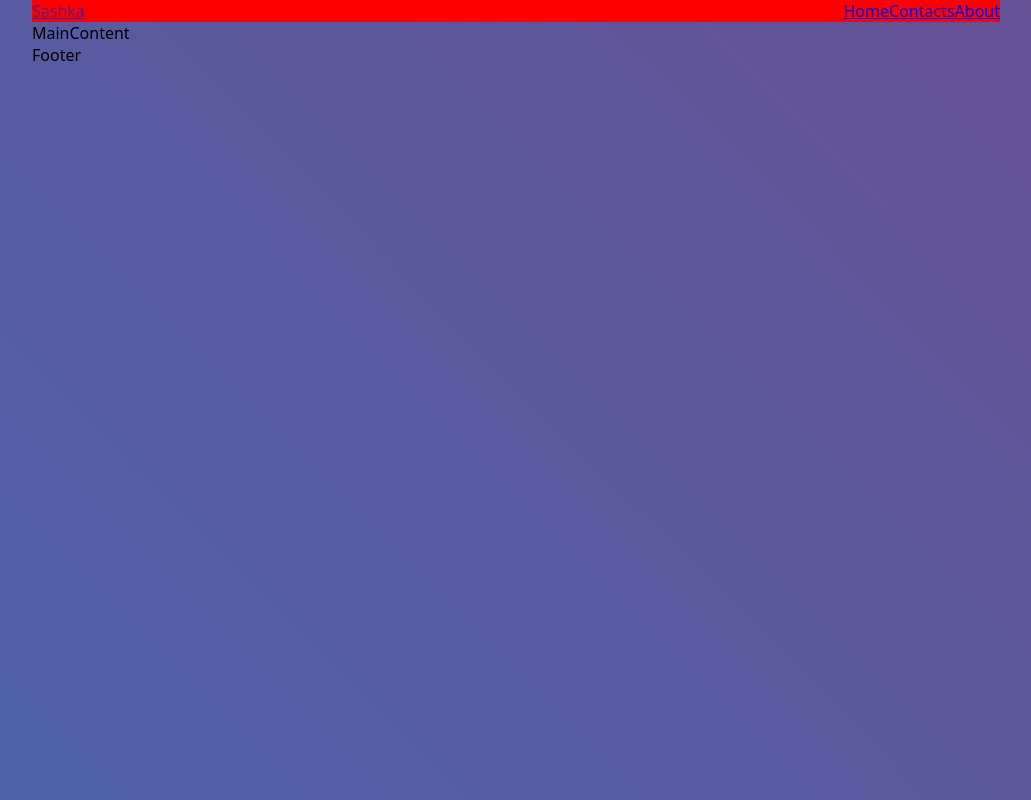
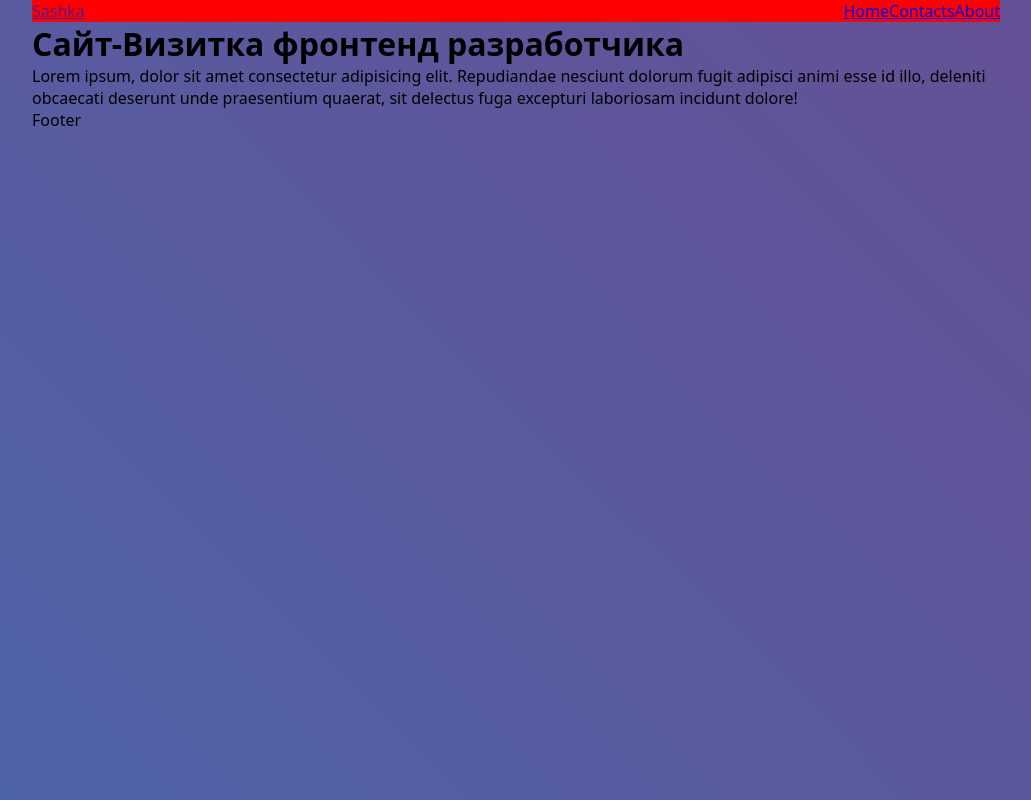
Before and after one commit to usersasha18/personal-website, a React (Vite) app: page / in a window 1280 px wide. Shown: the whole page, without its empty margins (124-1155 px from the left). Built offline with nearby package versions, Linux system fonts and the light colour scheme.

Commit message:
Добавлена разметка

```diff
--- a/src/components/MainContent/MainContent.jsx
+++ b/src/components/MainContent/MainContent.jsx
@@ -1,6 +1,13 @@
+import styles from './MainContent.module.css'
+
 function MainContent() {
   return (
-    <div>MainContent</div>
+    <div className={styles.main_wrapper}>
+      <h1 className={styles.main_wrapper_title}>
+        Сайт-Визитка фронтенд разработчика
+      </h1>
+      <p>Lorem ipsum, dolor sit amet consectetur adipisicing elit. Repudiandae nesciunt dolorum fugit adipisci animi esse id illo, deleniti obcaecati deserunt unde praesentium quaerat, sit delectus fuga excepturi laboriosam incidunt dolore!</p>
+    </div>
   )
 }
 
```
